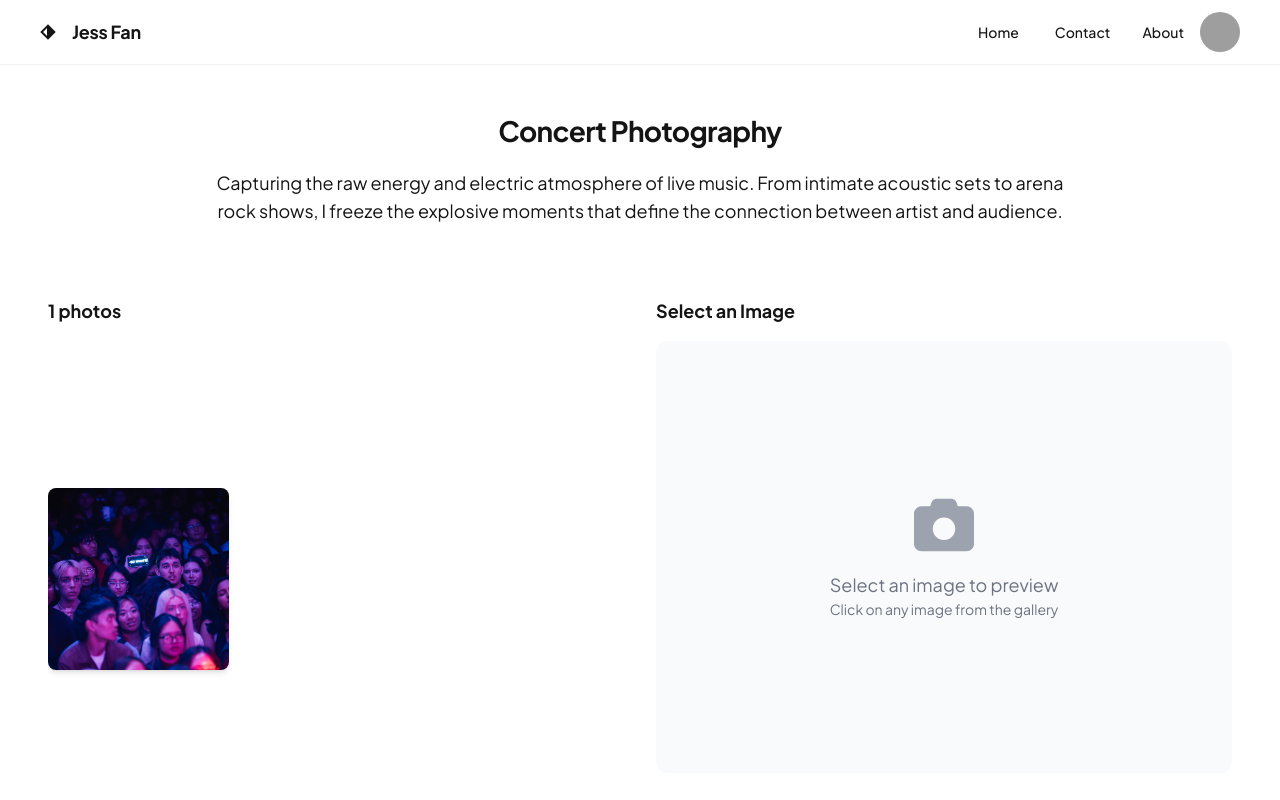
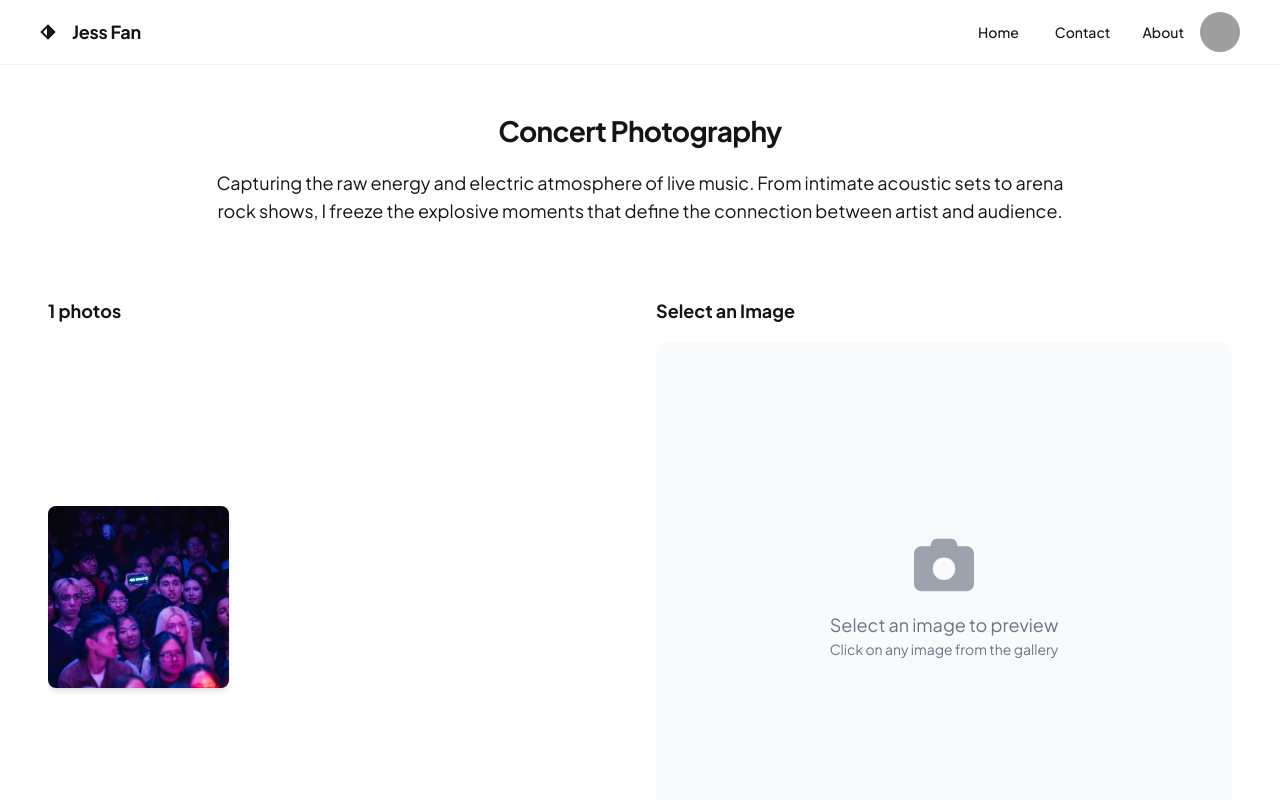
Before and after one commit to JEF1056/portfolio, a React (Vite) app: page /#/gallery/concert in a window 1280 px wide. Shown: the top 800 px of the page. Built offline with nearby package versions, Linux system fonts and the light colour scheme; grey boxes are pictures that could not be loaded.

Commit message:
fix: improve gallery layout with consistent height constraints and image scaling

```diff
--- a/src/components/GalleryLayout.tsx
+++ b/src/components/GalleryLayout.tsx
@@ -54,14 +54,14 @@ export const GalleryLayout: React.FC<GalleryLayoutProps> = ({
         </h2>
       )}
 
-      <div className="grid grid-cols-1 lg:grid-cols-2 gap-8 h-[60vh] lg:h-[65vh]">
+      <div className="grid grid-cols-1 lg:grid-cols-2 gap-8 max-h-[70vh]">
         {/* Left Side: Image Grid */}
-        <div className="flex flex-col h-full">
+        <div className="flex flex-col h-full max-h-[70vh]">
           <h3 className="text-lg font-semibold text-[#141414] mb-4 flex-shrink-0">
             {images.length} photos
           </h3>
 
-          <div className="grid grid-cols-2 sm:grid-cols-3 gap-3 flex-1 overflow-y-auto pr-2 max-h-full">
+          <div className="grid grid-cols-2 sm:grid-cols-3 gap-3 flex-1 overflow-y-auto pr-2 max-h-[calc(70vh-3rem)]">
             {images.map((image) => {
               const dimensions = getDimensions(image.src);
 
@@ -115,29 +115,29 @@ export const GalleryLayout: React.FC<GalleryLayoutProps> = ({
         </div>
 
         {/* Right Side: Image Lens Preview */}
-        <div className="flex flex-col h-full">
+        <div className="flex flex-col h-full max-h-[70vh]">
           <h3 className="text-lg font-semibold text-[#141414] mb-4 flex-shrink-0">
             {selectedImage ? 'Image Preview' : 'Select an Image'}
           </h3>
 
           {selectedImage ? (
-            <div className="w-full aspect-[4/3]">
+            <div className="w-full h-[calc(70vh-3rem)] flex-shrink-0">
               <Lens
                 zoomFactor={2}
                 lensSize={150}
               >
-              <div className="w-full h-full bg-gray-100 rounded-xl overflow-hidden">
+              <div className="w-full h-full bg-gray-100 rounded-xl overflow-hidden flex items-center justify-center">
                 <img
                   src={selectedImage.src}
                   alt={selectedImage.alt}
-                  className="w-full h-full object-cover"
+                  className="max-w-full max-h-full object-contain"
                   loading="lazy"
                 />
               </div>
             </Lens>
             </div>
           ) : (
-            <div className="flex items-center justify-center bg-gray-50 rounded-xl w-full aspect-[4/3]">
+            <div className="flex items-center justify-center bg-gray-50 rounded-xl w-full h-[calc(70vh-3rem)] flex-shrink-0">
               <div className="text-center text-gray-500">
                 <FontAwesomeIcon icon={faCamera} className="text-6xl mb-4 text-gray-400" />
                 <p className="text-lg">Select an image to preview</p>
--- a/src/pages/PortraitGallery.tsx
+++ b/src/pages/PortraitGallery.tsx
@@ -10,7 +10,7 @@ const PortraitGallery: React.FC = () => {
   return (
     <div className="min-h-screen bg-white flex flex-col">
       {/* Hero Section */}
-      <div className="px-4 sm:px-8 lg:px-40 flex justify-center py-6 lg:py-8">
+      <div className="px-4 sm:px-8 lg:px-40 flex justify-center py-6 lg:py-8 flex-shrink-0">
         <div className="flex flex-col max-w-[960px] w-full">
           <h2 className="text-[#141414] tracking-tight text-2xl sm:text-3xl lg:text-[28px] font-bold leading-tight px-4 text-center pb-4 pt-4">
             Portrait Photography
@@ -24,7 +24,7 @@ const PortraitGallery: React.FC = () => {
       </div>
 
       {/* Portrait Gallery with Lens Preview */}
-      <div className="w-full px-4 sm:px-8 lg:px-12 py-4 flex-1">
+      <div className="w-full px-4 sm:px-8 lg:px-12 py-4">
         <GalleryLayout
           images={randomizedImages}
           forceSquare={true}
@@ -32,7 +32,7 @@ const PortraitGallery: React.FC = () => {
       </div>
 
       {/* Call to Action Section */}
-      <div className="bg-[#f8f9fa] py-8 sm:py-12 mt-auto">
+      <div className="bg-[#f8f9fa] py-8 sm:py-12 flex-shrink-0">
         <div className="px-4 sm:px-8 lg:px-40">
           <div className="max-w-[960px] mx-auto text-center">
             <h3 className="text-2xl sm:text-3xl font-bold text-[#141414] mb-4">
```
